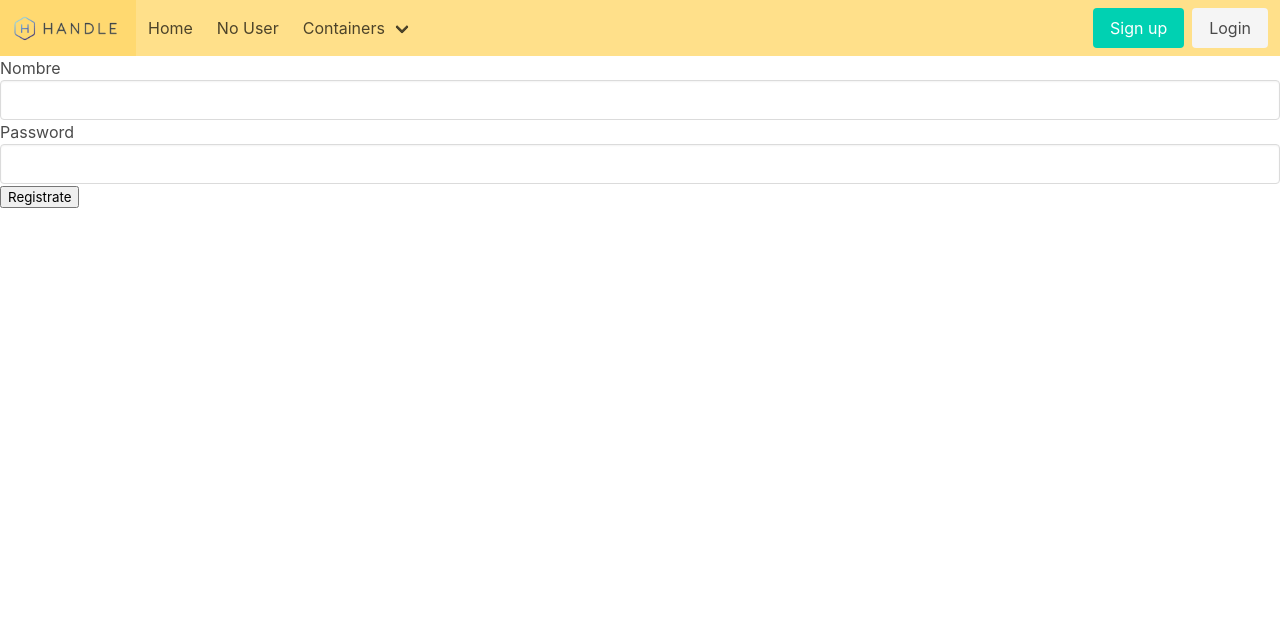
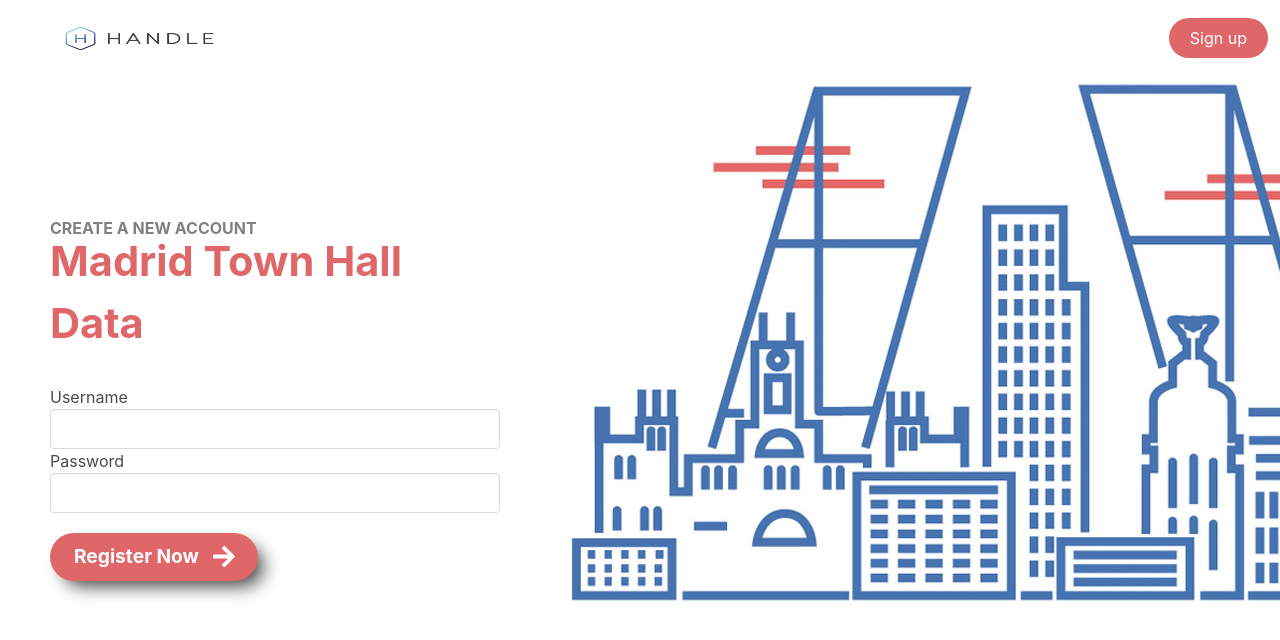
Before and after one commit to alfredohina/handle, a React (Create React App) app in the folder client/WebProject2/: page /signup in a window 1280 px wide. Shown: the top 640 px of the page. Built offline with nearby package versions, Linux system fonts and the light colour scheme; no server answers; what google-maps-react would draw is missing.

Commit message:
new home structure

```diff
--- a/client/WebProject2/src/components/Nabvar.js
+++ b/client/WebProject2/src/components/Nabvar.js
@@ -8,11 +8,11 @@ const _NavBar = ({ user, dispatch }) => {
 
     return (
       <div className="Nav">
-        <nav className="navbar is-warning" role="navigation" aria-label="main navigation">
+        <nav className="navbar" style={{paddingTop:"10px", paddingLeft:"50px"}} role="navigation" aria-label="main navigation">
           <div className="navbar-brand">
-            <a className="navbar-item" href="/">
-              <img src="./images/logo.png" alt="logo" width="112" height="28" />
-            </a>
+            <Link to="/" className="navbar-item">
+              <img src="./images/logo.png" alt="logo" width="162" height="45" />
+            </Link>
 
             <a role="button" className="navbar-burger burger" aria-label="menu" aria-expanded="false" data-target="navbarBasicExample">
               <span aria-hidden="true"></span>
@@ -22,6 +22,7 @@ const _NavBar = ({ user, dispatch }) => {
           </div>
 
           <div id="navbarBasicExample" className="navbar-menu">
+          {user ? (
             <div className="navbar-start">
               <Link to="/" className="navbar-item">
                 Home
@@ -45,10 +46,13 @@ const _NavBar = ({ user, dispatch }) => {
                   <a className="navbar-item">
                     Report an issue
           </a>
+
                 </div>
               </div>
             </div>
-
+              ) :
+              <div></div>
+              }
             <div className="navbar-end">
               <div className="navbar-item">
                 <div className="buttons">
@@ -62,8 +66,8 @@ const _NavBar = ({ user, dispatch }) => {
                     </Link>
 
 
-                  ) : <div><Link to="/signup" className="button is-primary">Sign up</Link>
-                      <Link to="/login" className="button is-light">Login</Link></div>}
+                  ) : <div><Link to="/signup" style={{backgroundColor: "#df6769"}} className="button is-primary is-rounded">Sign up</Link>
+                      </div>}
 
                 </div>
               </div>
--- a/client/WebProject2/src/pages/Home.js
+++ b/client/WebProject2/src/pages/Home.js
@@ -1,13 +1,58 @@
-import React from "react";
+import React, { Component } from "react";
+import Input from '../components/Input';
+import {  login  } from '../lib/Redux/actions';
+import { AuthAPI } from "../lib/auth";
 import { connect } from 'react-redux';
 
-const _Home = ({user})=>{
+import { FontAwesomeIcon } from '@fortawesome/react-fontawesome'
+import { library } from '@fortawesome/fontawesome-svg-core'
+import { faArrowRight } from '@fortawesome/free-solid-svg-icons'
 
-  return (
-      <React.Fragment>
-        {user ? <p>Welcome {user.username}</p> : <p> Not logged</p>}
-      </React.Fragment>
-  )
+library.add(faArrowRight)
+
+
+
+export class _Home extends Component {
+
+  constructor(){
+    super();
+    this.state = {
+        username:"",
+        password:""
+    }
 }
 
-export const Home = connect(store=>({user:store.user}))(_Home)
+handleLogin(){
+    const {username, password} = this.state;
+    const {dispatch, history} = this.props;
+    AuthAPI.login(username, password)
+    .then( user =>{
+      dispatch(login(user))
+      history.push("/addcont")
+    })
+    .catch( e =>  e);
+}
+
+  render() {
+    return (
+      <React.Fragment>
+        <div style={{height:"700px", backgroundImage: 'url(' + "./images/backHome.jpg" + ')', backgroundRepeat:"no-repeat" }}>
+          <div style={{paddingTop:"100px", paddingLeft:"50px", width:"500px"}}>
+
+          <p style={{fontWeight:"bold", color:"gray", marginTop:"50px", marginBottom:"-10px"}}>ACCESS WITH USERNAME AND PASSWORD</p>
+          <p style={{fontWeight:"bold", color:"#4c71ae", fontSize:"2.6em", marginBottom:"30px"}}>Madrid Town Hall Data</p>
+
+          <Input text="Username" onChange={e => this.setState({password:e.target.value})} />
+        <Input text="Password" type="password" onChange={e => this.setState({username:e.target.value})}/>
+        <button className="button is-rounded" style={{color: "#fff", backgroundColor: "#4c71ae", fontSize:"1.2em", fontWeight:"bold", border:"0px", boxShadow:"9px 9px 18px -4px rgba(0,0,0,0.75)", marginTop:"20px"}} onClick={() => this.handleLogin()}>Login Now&nbsp; &nbsp;
+        <FontAwesomeIcon icon="arrow-right" style={{color:"#fff", fontSize:"1.3em"}} />
+        </button>
+
+          </div>
+        </div>
+      </React.Fragment>
+    );
+  }
+}
+
+export const Home = connect(store => store)(_Home);
--- a/client/WebProject2/src/pages/signup.js
+++ b/client/WebProject2/src/pages/signup.js
@@ -4,6 +4,11 @@ import { AuthAPI } from "../lib/auth";
 import { connect } from 'react-redux';
 import {  login  } from '../lib/Redux/actions';
 
+import { FontAwesomeIcon } from '@fortawesome/react-fontawesome'
+import { library } from '@fortawesome/fontawesome-svg-core'
+import { faArrowRight } from '@fortawesome/free-solid-svg-icons'
+
+library.add(faArrowRight)
 
 export class _Signup extends Component {
 
@@ -23,7 +28,7 @@ export class _Signup extends Component {
     AuthAPI.signup(username, password, type)
     .then(user =>{
       dispatch(login(user))
-      history.push("/")
+      history.push("/addcont")
     })
     .catch(e => console.log('catch de handlesubmit'+ e))
   }
@@ -39,13 +44,27 @@ export class _Signup extends Component {
   render() {
 
     return (
-      <div>
+        <div style={{height:"700px", backgroundImage: 'url(' + "./images/backHome.jpg" + ')', backgroundRepeat:"no-repeat" }}>
+          <div style={{paddingTop:"100px", paddingLeft:"50px", width:"500px"}}>
 
-        <Input text="Nombre" onChange={(e) => this.handleName(e)} />
+          <p style={{fontWeight:"bold", color:"gray", marginTop:"50px", marginBottom:"-10px"}}>CREATE A NEW ACCOUNT</p>
+          <p style={{fontWeight:"bold", color:"#df6769", fontSize:"2.6em", marginBottom:"30px"}}>Madrid Town Hall Data</p>
+
+          <Input text="Username" onChange={(e) => this.handleName(e)} />
+          <Input text="Password" type="password" onChange={(e) => this.handlePass(e)}/>
+        <button className="button is-rounded" style={{color: "#fff", backgroundColor: "#df6769", fontSize:"1.2em", fontWeight:"bold", border:"0px", boxShadow:"9px 9px 18px -4px rgba(0,0,0,0.75)", marginTop:"20px"}} onClick={() => this.handleSubmit()}>Register Now&nbsp; &nbsp;
+        <FontAwesomeIcon icon="arrow-right" style={{color:"#fff", fontSize:"1.3em"}} />
+        </button>
+
+
+        {/* <Input text="Username" onChange={(e) => this.handleName(e)} />
         <Input text="Password" onChange={(e) => this.handlePass(e)}/>
-        <button onClick={() => this.handleSubmit()}>Registrate</button>
+        <button onClick={() => this.handleSubmit()}>Registrate</button> */}
 
-      </div>
+
+
+          </div>
+        </div>
     );
   }
 }
```
Also changed, not shown: client/WebProject2/public/images/backHome.jpg (added).
